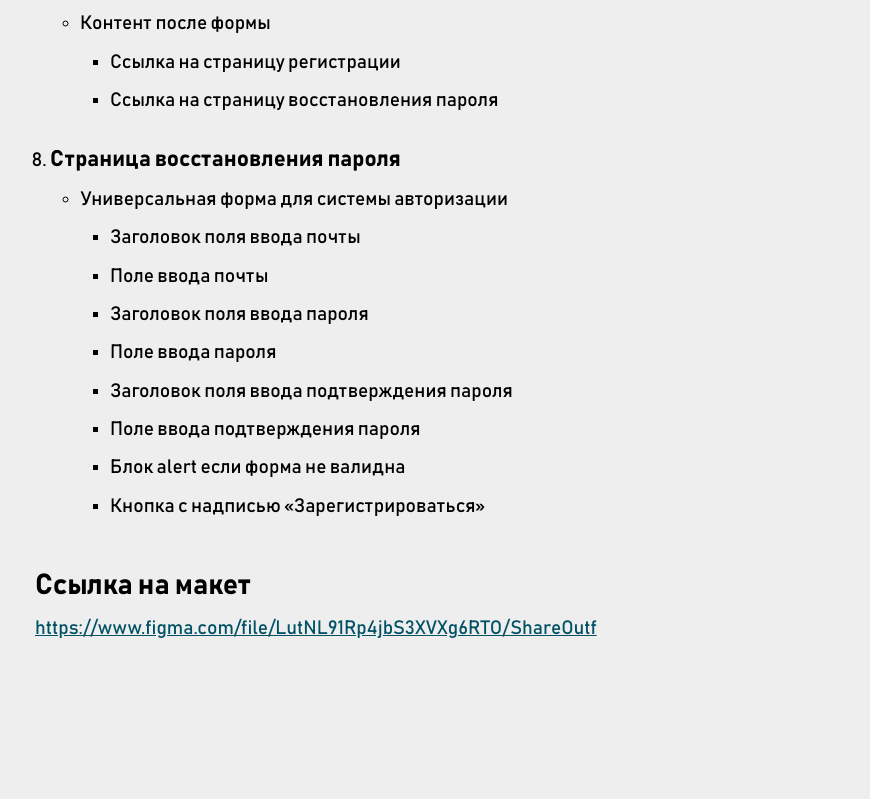
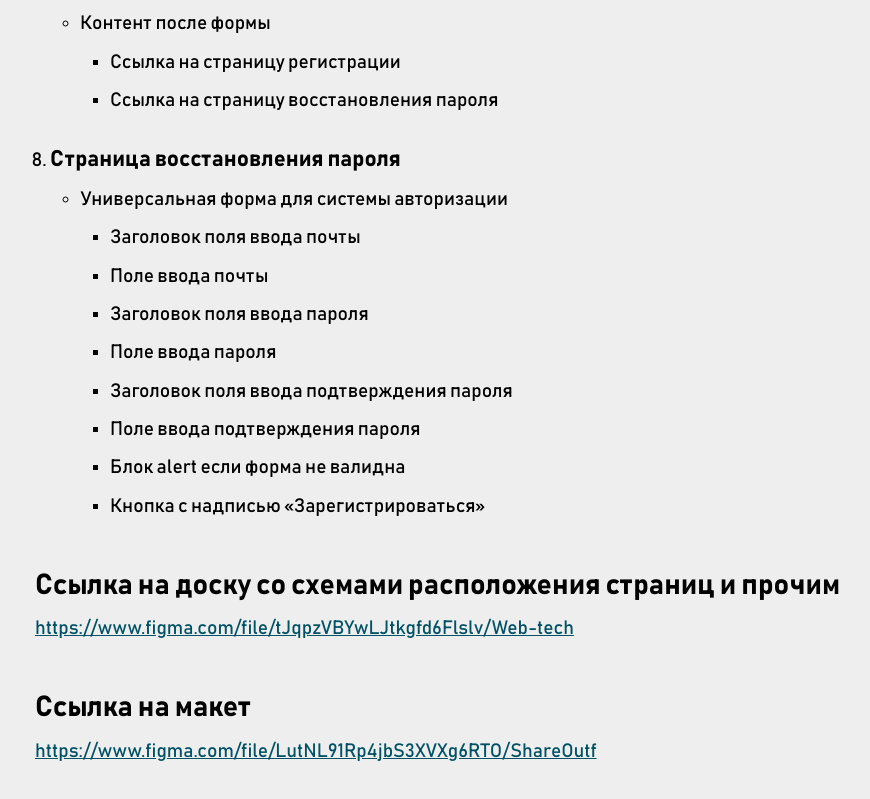
Before and after one commit to Tochoz/ITMO-WebTech-lab2, a plain HTML site: page index.html in a window 1280 px wide. Shown: the part 5006-5805 px from the top of the page, without its empty margins (93-963 px from the left). Drawn offline with Linux system fonts and the light colour scheme.

Commit message:
limk added

```diff
--- a/index.html
+++ b/index.html
@@ -333,6 +333,10 @@
         </ol>
     </section>
     <section>
+        <h2>Ссылка на доску со схемами расположения страниц и прочим</h2>
+        <a style="word-wrap:break-word;" href="https://www.figma.com/file/tJqpzVBYwLJtkgfd6Flslv/Web-tech?type=whiteboard&node-id=0%3A1&t=ZDipjQqh14yhp3ym-1">https://www.figma.com/file/tJqpzVBYwLJtkgfd6Flslv/Web-tech</a>
+    </section>
+    <section>
         <h2>Ссылка на макет</h2>
         <a style="word-wrap:break-word;" href="https://www.figma.com/file/LutNL91Rp4jbS3XVXg6RTO/ShareOutf?type=design&mode=design&t=ZO4lRqCEOU4QIwjH-1">https://www.figma.com/file/LutNL91Rp4jbS3XVXg6RTO/ShareOutf</a>
     </section>
```
